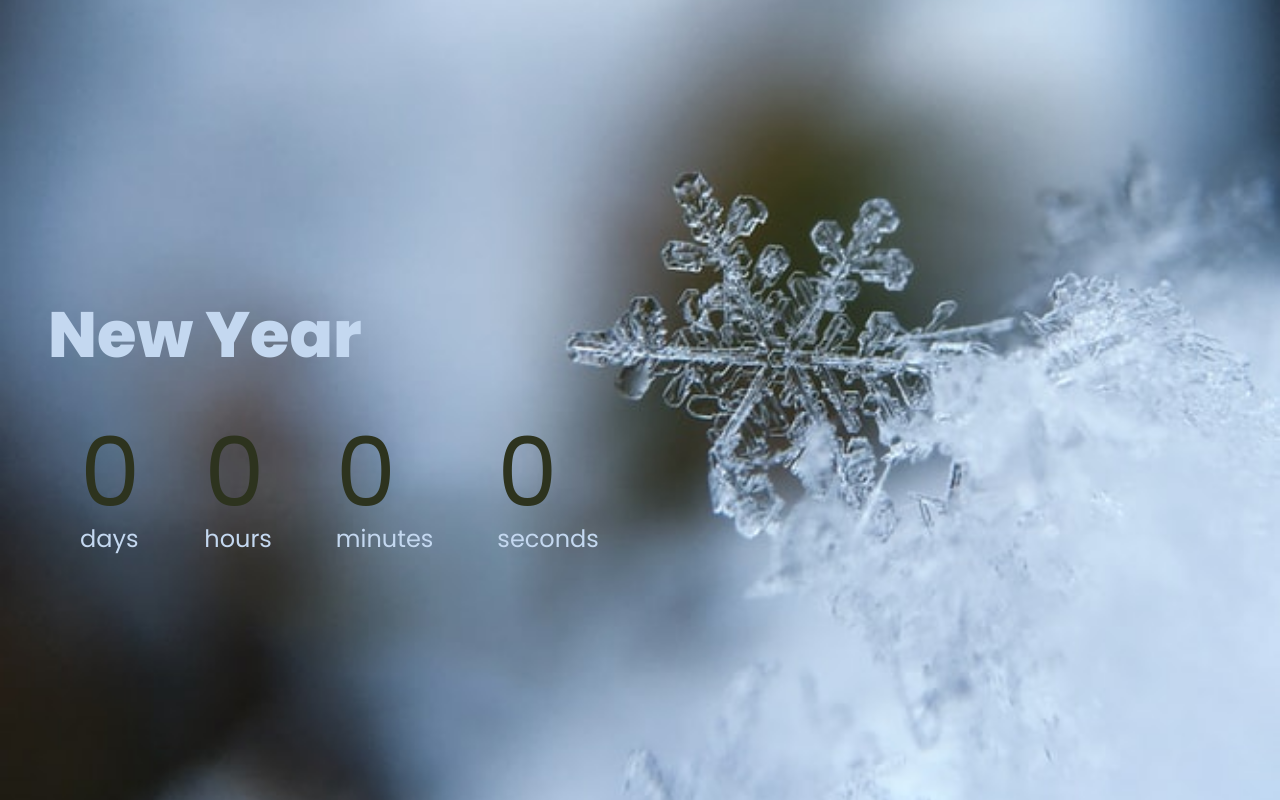
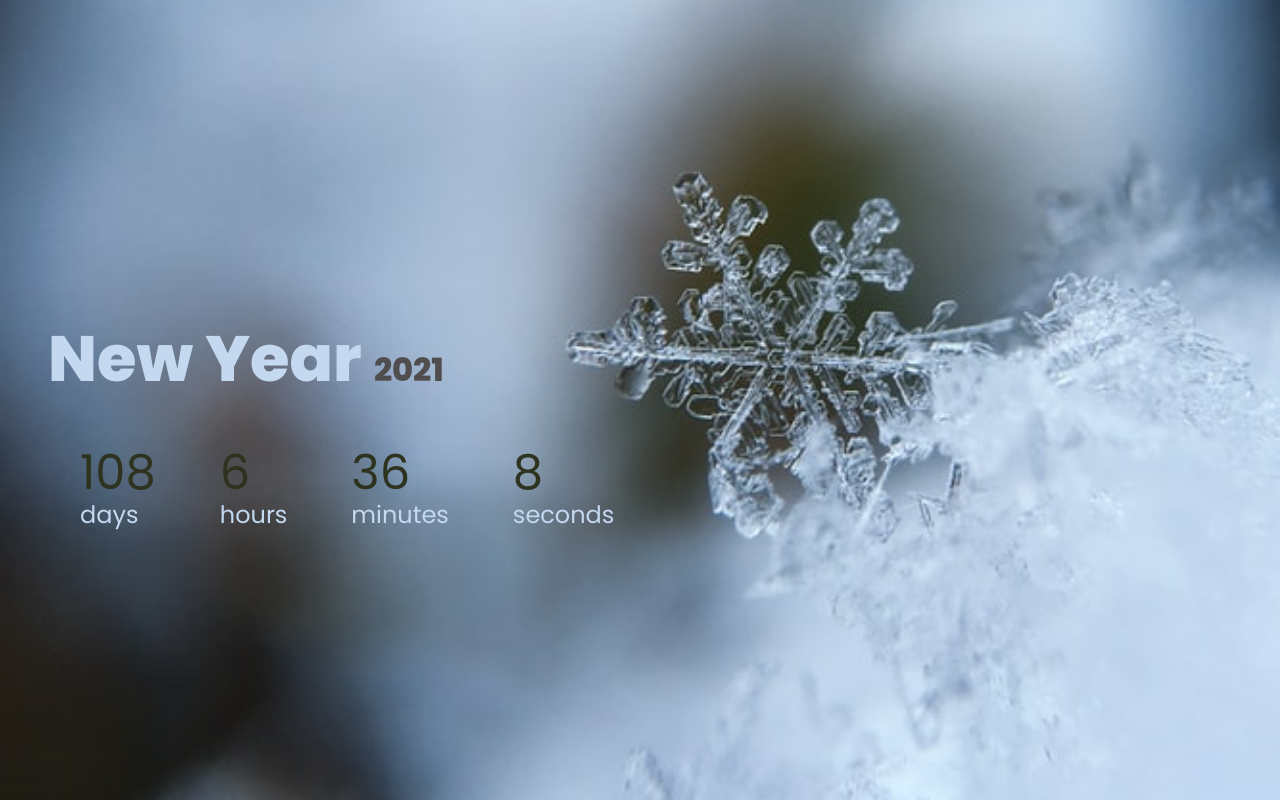
Before and after one commit to ImamHossain-eng/JS-countdown-app, a plain HTML site: page index.html in a window 1280 px wide. Drawn offline with Linux system fonts and the light colour scheme.

Commit message:
printing outputs to DOM and Finishing up style

```diff
--- a/index.html
+++ b/index.html
@@ -8,23 +8,23 @@
 </head>
 <body>
     <div class="main">
-        <h1>New Year</h1>
+        <h1>New Year <small>2021</small> </h1>
         <div class="countdown">
 
             <div class="days-c">
-                <p class="big-text" id="days">0</p>
+                <p class="big-text" id="days"></p>
                 <span>days</span>
             </div>
             <div class="hours-c">
-                <p class="big-text" id="hours">0</p>
+                <p class="big-text" id="hours"></p>
                 <span>hours</span>
             </div>
             <div class="minutes-c">
-                <p class="big-text" id="minutes">0</p>
+                <p class="big-text" id="minutes"></p>
                 <span>minutes</span>
             </div>
             <div class="seconds-c">
-                <p class="big-text" id="seconds">0</p>
+                <p class="big-text" id="seconds"></p>
                 <span>seconds</span>
             </div>
 
--- a/script.js
+++ b/script.js
@@ -1,3 +1,8 @@
+const daysEl = document.getElementById('days')
+const hoursEl = document.getElementById('hours')
+const minutesEl = document.getElementById('minutes')
+const secondsEl = document.getElementById('seconds')
+
 const newYear = '1 Jan 2021'
 
 function countdown(){
@@ -11,10 +16,17 @@ function countdown(){
     const days = Math.floor(totalSeconds / 3600 / 24)
     //hours remaining after considering day
     const hours = Math.floor(totalSeconds / 3600) % 24
+    //minutes remaining
     const minutes = Math.floor(totalSeconds / 60) % 60
+    //secondss remaining
     const seconds = Math.floor(totalSeconds) % 60
 
-    console.log(days, hours, minutes, seconds)
+   // console.log(days, hours, minutes, seconds)
+    //Display results to DOM
+    daysEl.innerHTML = days
+    hoursEl.innerHTML = hours
+    minutesEl.innerHTML = minutes
+    secondsEl.innerHTML = seconds
 
 }
 
--- a/style.css
+++ b/style.css
@@ -22,6 +22,10 @@ h1{
     font-size: 4rem;
     color: #C4D8F0;
 }
+h1 small{
+    font-size: 2rem;
+    color: #504D4F;
+}
 .countdown{
     display: flex;
 }
@@ -31,7 +35,7 @@ h1{
     font-size: 1.5rem;
 }
 .big-text{
-    font-size: 6rem;
+    font-size: 3rem;
     line-height: 1;
     margin: 0 2rem;
     color: #2D331E;
```
